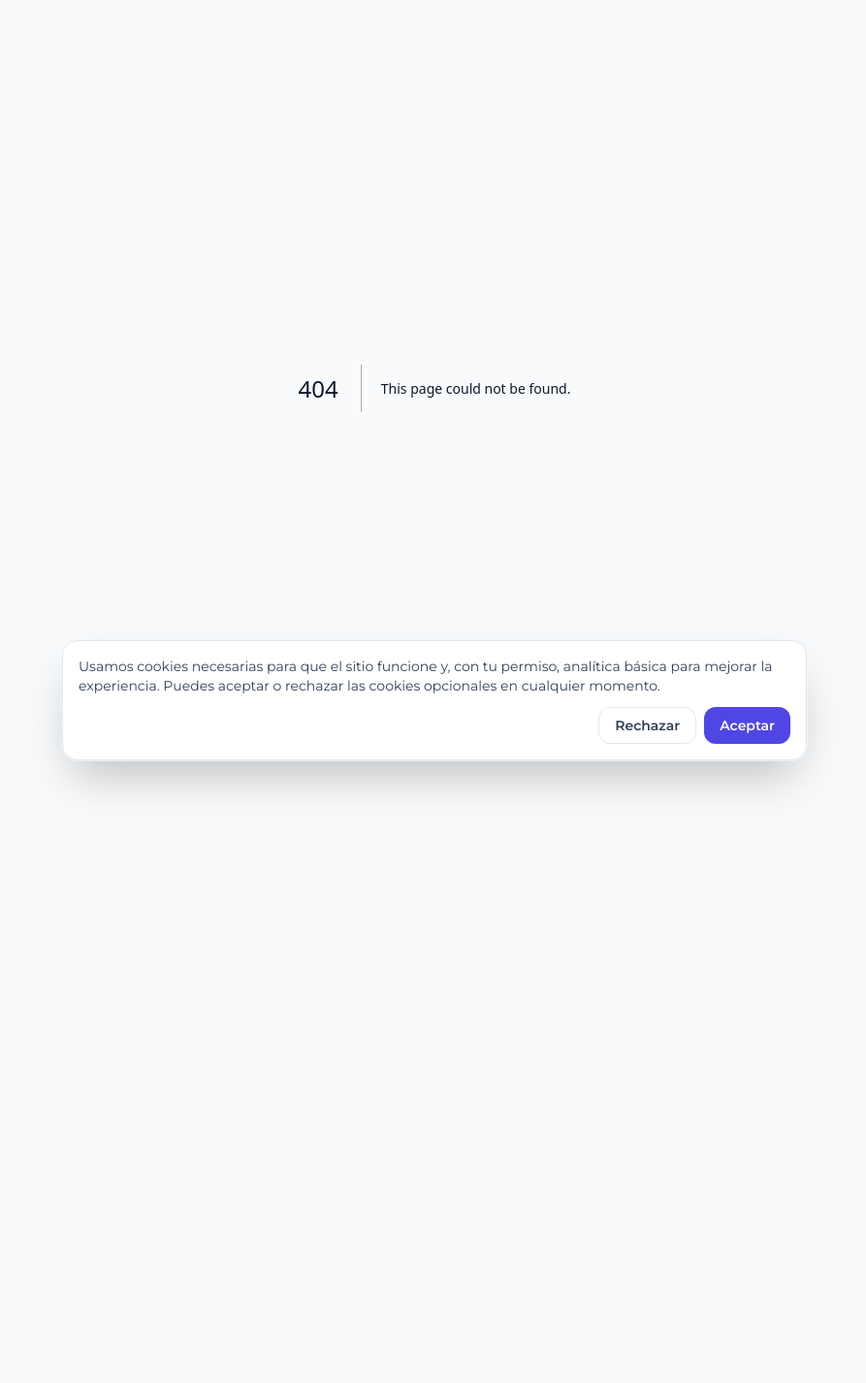
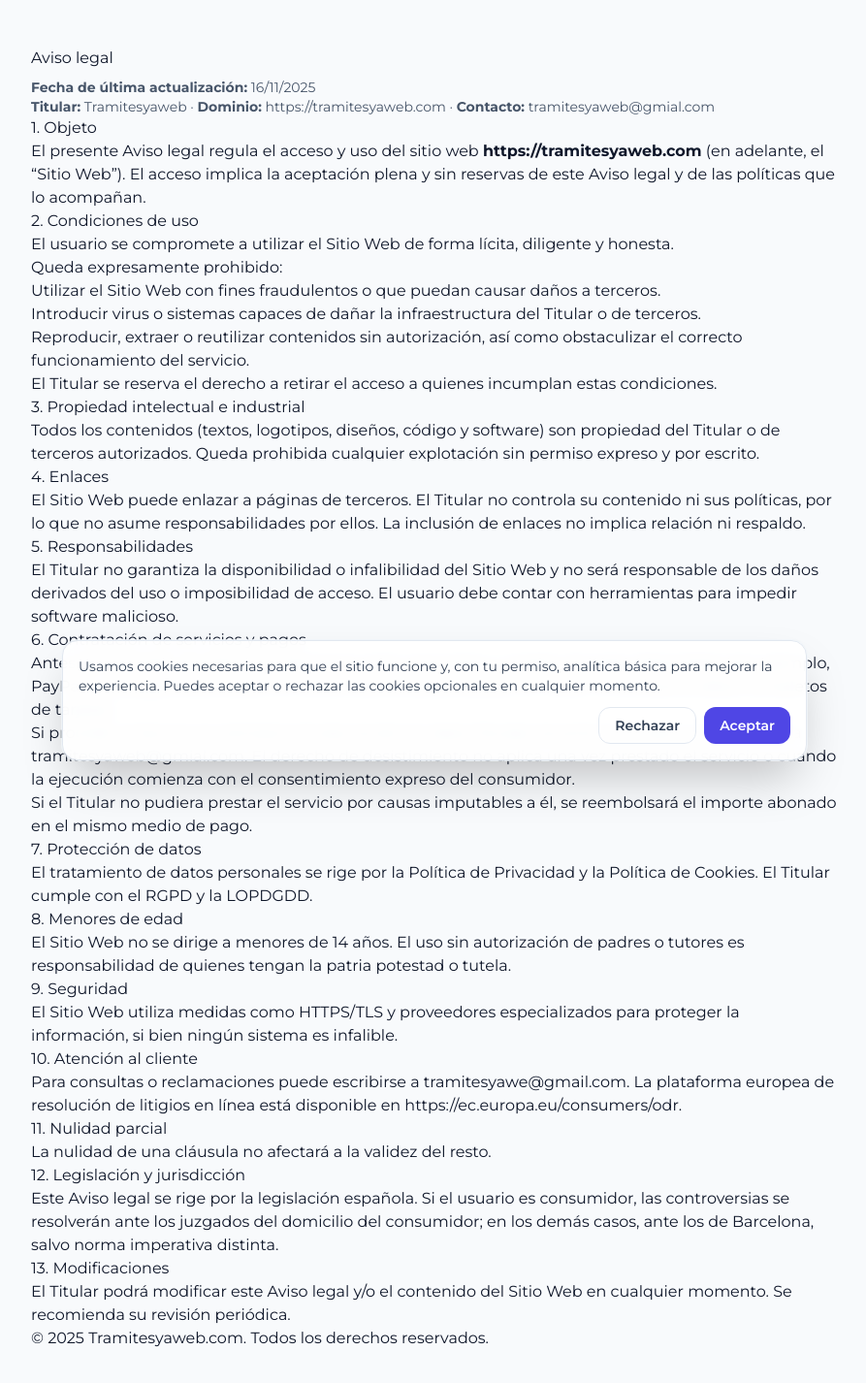
Before and after one commit to Alvaro1206/tramitesya, a Next.js app: page /legal/aviso-legal in a window 1280 px wide. Before the commit this address had no page. Shown: the top 1426 px of the page at 97% size, without its empty margins (192-1085 px from the left). Before the commit the page ends 800 px from the top, so only its background shows below. Built offline with nearby package versions, Linux system fonts and the light colour scheme.

Commit message:
Add legal notice page and update footer

```diff
--- /dev/null
+++ b/app/legal/aviso-legal/page.tsx
@@ -0,0 +1,168 @@
+import type { Metadata } from "next";
+
+export const metadata: Metadata = {
+  title: "Aviso legal | TramitesYA",
+  description: "Información legal sobre tramitesyaweb.com, condiciones de uso y responsabilidades.",
+  robots: { index: true, follow: true },
+};
+
+const UPDATED_AT = "16/11/2025";
+
+const CONTACT_EMAIL = "tramitesyaweb@gmial.com";
+const ALT_EMAIL = "tramitesyawe@gmail.com";
+const DOMAIN = "https://tramitesyaweb.com";
+
+export default function AvisoLegalPage() {
+  return (
+    <main className="mx-auto max-w-4xl px-4 py-12 sm:px-6 lg:px-8">
+      <article className="prose prose-slate max-w-none prose-headings:scroll-mt-24">
+        <header>
+          <h1>Aviso legal</h1>
+          <p className="mt-2 text-sm text-slate-600">
+            <strong>Fecha de última actualización:</strong> {UPDATED_AT}
+          </p>
+          <p className="text-sm text-slate-600">
+            <strong>Titular:</strong> Tramitesyaweb &middot; <strong>Dominio:</strong>{" "}
+            <a href={DOMAIN}>{DOMAIN}</a> &middot; <strong>Contacto:</strong>{" "}
+            <a href={`mailto:${CONTACT_EMAIL}`}>{CONTACT_EMAIL}</a>
+          </p>
+        </header>
+
+        <section>
+          <h2>1. Objeto</h2>
+          <p>
+            El presente Aviso legal regula el acceso y uso del sitio web <strong>{DOMAIN}</strong> (en adelante, el
+            &ldquo;Sitio Web&rdquo;). El acceso implica la aceptación plena y sin reservas de este Aviso legal y de las
+            políticas que lo acompañan.
+          </p>
+        </section>
+
+        <section>
+          <h2>2. Condiciones de uso</h2>
+          <p>El usuario se compromete a utilizar el Sitio Web de forma lícita, diligente y honesta.</p>
+          <p>Queda expresamente prohibido:</p>
+          <ul>
+            <li>Utilizar el Sitio Web con fines fraudulentos o que puedan causar daños a terceros.</li>
+            <li>Introducir virus o sistemas capaces de dañar la infraestructura del Titular o de terceros.</li>
+            <li>
+              Reproducir, extraer o reutilizar contenidos sin autorización, así como obstaculizar el correcto
+              funcionamiento del servicio.
+            </li>
+          </ul>
+          <p>El Titular se reserva el derecho a retirar el acceso a quienes incumplan estas condiciones.</p>
+        </section>
+
+        <section>
+          <h2>3. Propiedad intelectual e industrial</h2>
+          <p>
+            Todos los contenidos (textos, logotipos, diseños, código y software) son propiedad del Titular o de terceros
+            autorizados. Queda prohibida cualquier explotación sin permiso expreso y por escrito.
+          </p>
+        </section>
+
+        <section>
+          <h2>4. Enlaces</h2>
+          <p>
+            El Sitio Web puede enlazar a páginas de terceros. El Titular no controla su contenido ni sus políticas, por lo
+            que no asume responsabilidades por ellos. La inclusión de enlaces no implica relación ni respaldo.
+          </p>
+        </section>
+
+        <section>
+          <h2>5. Responsabilidades</h2>
+          <p>
+            El Titular no garantiza la disponibilidad o infalibilidad del Sitio Web y no será responsable de los daños
+            derivados del uso o imposibilidad de acceso. El usuario debe contar con herramientas para impedir software
+            malicioso.
+          </p>
+        </section>
+
+        <section>
+          <h2>6. Contratación de servicios y pagos</h2>
+          <p>
+            Antes de contratar, se informará del precio total, impuestos y medios de pago disponibles (por ejemplo,
+            PayPal). Los pagos se procesan en los servidores del proveedor; el Titular no almacena datos completos de
+            tarjetas.
+          </p>
+          <p>
+            Si procede, la factura se solicitará introduciendo los datos fiscales durante la compra o escribiendo a{" "}
+            <a href={`mailto:${CONTACT_EMAIL}`}>{CONTACT_EMAIL}</a>. El derecho de desistimiento no aplica una vez
+            prestado el servicio o cuando la ejecución comienza con el consentimiento expreso del consumidor.
+          </p>
+          <p>
+            Si el Titular no pudiera prestar el servicio por causas imputables a él, se reembolsará el importe abonado en
+            el mismo medio de pago.
+          </p>
+        </section>
+
+        <section>
+          <h2>7. Protección de datos</h2>
+          <p>
+            El tratamiento de datos personales se rige por la Política de Privacidad y la Política de Cookies. El Titular
+            cumple con el RGPD y la LOPDGDD.
+          </p>
+        </section>
+
+        <section>
+          <h2>8. Menores de edad</h2>
+          <p>
+            El Sitio Web no se dirige a menores de 14 años. El uso sin autorización de padres o tutores es responsabilidad
+            de quienes tengan la patria potestad o tutela.
+          </p>
+        </section>
+
+        <section>
+          <h2>9. Seguridad</h2>
+          <p>
+            El Sitio Web utiliza medidas como HTTPS/TLS y proveedores especializados para proteger la información, si bien
+            ningún sistema es infalible.
+          </p>
+        </section>
+
+        <section>
+          <h2>10. Atención al cliente</h2>
+          <p>
+            Para consultas o reclamaciones puede escribirse a <a href={`mailto:${ALT_EMAIL}`}>{ALT_EMAIL}</a>. La
+            plataforma europea de resolución de litigios en línea está disponible en{" "}
+            <a href="https://ec.europa.eu/consumers/odr" target="_blank" rel="noreferrer">
+              https://ec.europa.eu/consumers/odr
+            </a>
+            .
+          </p>
+        </section>
+
+        <section>
+          <h2>11. Nulidad parcial</h2>
+          <p>La nulidad de una cláusula no afectará a la validez del resto.</p>
+        </section>
+
+        <section>
+          <h2>12. Legislación y jurisdicción</h2>
+          <p>
+            Este Aviso legal se rige por la legislación española. Si el usuario es consumidor, las controversias se
+            resolverán ante los juzgados del domicilio del consumidor; en los demás casos, ante los de Barcelona, salvo
+            norma imperativa distinta.
+          </p>
+        </section>
+
+        <section>
+          <h2>13. Modificaciones</h2>
+          <p>
+            El Titular podrá modificar este Aviso legal y/o el contenido del Sitio Web en cualquier momento. Se recomienda
+            su revisión periódica.
+          </p>
+        </section>
+
+        <footer>
+          <p>
+            &copy; 2025{" "}
+            <a href={DOMAIN} rel="noreferrer">
+              Tramitesyaweb.com
+            </a>
+            . Todos los derechos reservados.
+          </p>
+        </footer>
+      </article>
+    </main>
+  );
+}
--- a/app/page.tsx
+++ b/app/page.tsx
@@ -16,7 +16,7 @@ const steps = [
 const faqs = [
   {
     q: "¿Cuánto tarda la TSE?",
-    a: "La solicitud se presenta el mismo día laboral. La tarjeta la envía la Seguridad Social por correo en aprox. 7‑10 días.",
+    a: "La solicitud se presenta el mismo día laboral. La tarjeta la envía la Seguridad Social por correo en aprox. 7-10 días.",
   },
   {
     q: "¿Necesito certificado digital?",
@@ -123,7 +123,7 @@ export default function HomePage() {
               className="mt-6 inline-flex items-center gap-2 rounded-2xl bg-indigo-600 px-6 py-3 text-sm font-semibold text-white transition hover:bg-indigo-500"
             >
               Iniciar solicitud
-              <span aria-hidden="true">→</span>
+              <span aria-hidden="true">?</span>
             </Link>
           </article>
 
@@ -222,16 +222,16 @@ function TrustBadge() {
 function HomeFooter() {
   const year = new Date().getFullYear();
   const links = [
-    { label: "Política de privacidad", href: "/legal/privacidad" },
+    { label: "Politica de privacidad", href: "/legal/privacidad" },
     { label: "Aviso legal", href: "/legal/aviso-legal" },
-    { label: "Términos y condiciones", href: "/legal/terminos" },
-    { label: "Política de cookies", href: "/legal/cookies" },
+    { label: "Terminos y condiciones", href: "/legal/terminos" },
+    { label: "Politica de cookies", href: "/legal/cookies" },
   ];
 
   return (
     <footer className="border-t border-slate-200 bg-white/90">
       <div className="mx-auto flex max-w-5xl flex-col gap-3 px-6 py-8 text-sm text-slate-500 sm:flex-row sm:items-center sm:justify-between">
-        <p>© TramitesYA, {year}</p>
+        <p>© Tramitesyaweb.com, {year}</p>
         <nav className="flex flex-wrap gap-4">
           {links.map((link) => (
             <Link key={link.href} href={link.href} className="text-slate-500 transition hover:text-indigo-600">
```
